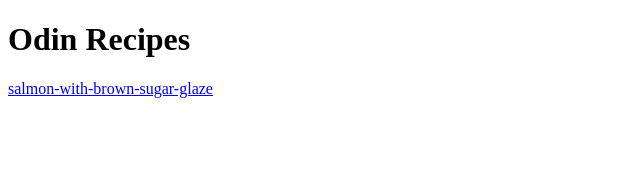
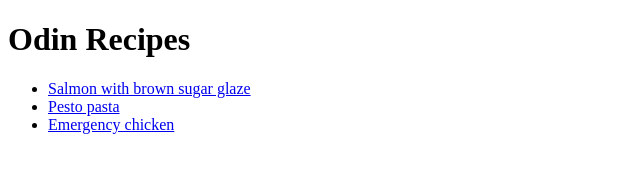
Before and after one commit to ququ929/odin-recipes, a plain HTML site: page index.html in a window 1280 px wide. Shown: the whole page, without its empty margins (0-640 px from the left). Drawn offline with Linux system fonts and the light colour scheme.

Commit message:
Modify index.html to add links to new recipes

```diff
--- a/index.html
+++ b/index.html
@@ -9,9 +9,11 @@
 
 <body>
     <h1>Odin Recipes</h1>
-    <a href="./recipes/salmon-with-brown-sugar-glaze.html">
-    salmon-with-brown-sugar-glaze
-    </a>
+    <ul>
+        <li><a href="./recipes/salmon-with-brown-sugar-glaze.html">Salmon with brown sugar glaze</a></li>
+        <li><a href="./recipes/pesto-pasta.html">Pesto pasta</li>
+        <li><a href="./recipes/emergency-chicken.html">Emergency chicken</li>
+    </ul>
 </body>
 
 </html>
```
